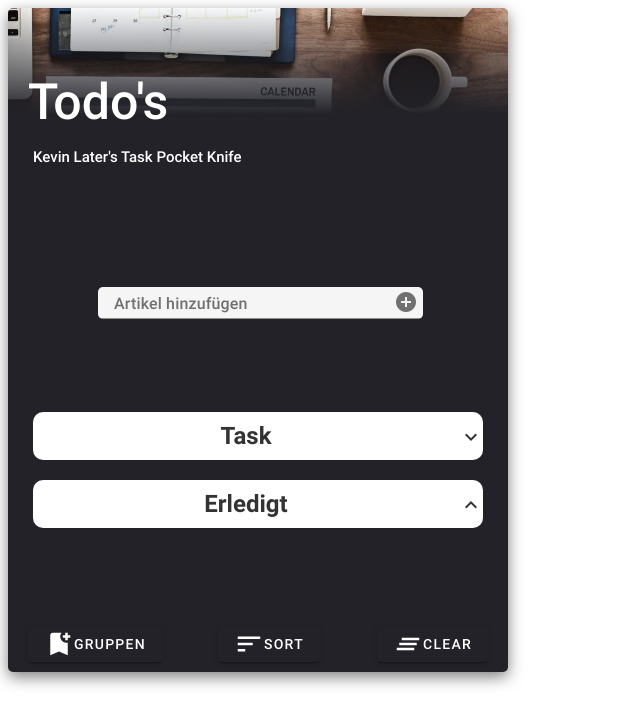
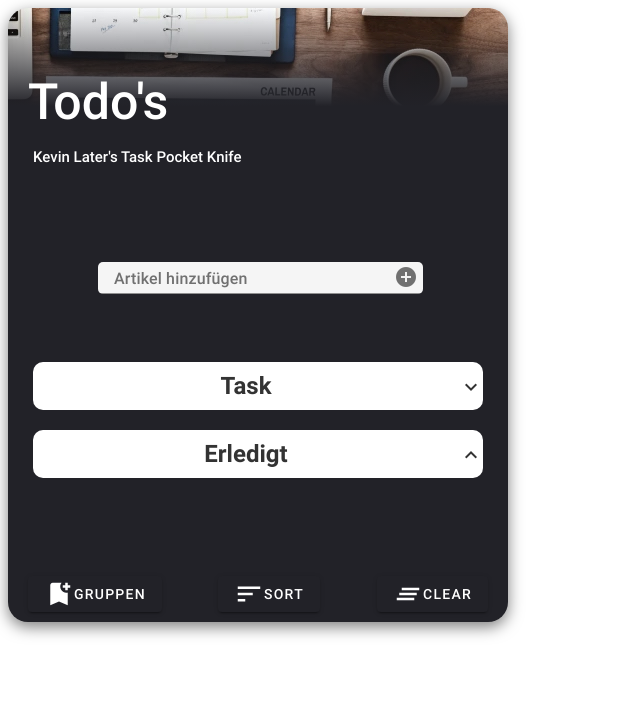
Before and after one commit to laterkevin/List-App, a React (Create React App) app: page / in a window 1280 px wide. Shown: the top 726 px of the page, without its empty margins (0-640 px from the left). Built offline with nearby package versions, Linux system fonts and the light colour scheme.

Commit message:
CSS adjustments

```diff
--- a/public/css/styles.css
+++ b/public/css/styles.css
@@ -8,7 +8,7 @@
     background-attachment: inherit;
     background-size: inherit;
     box-shadow: 0px 5px 15px rgba(0, 0, 0, 0.5);
-    border-radius: 5px;
+    border-radius: 20px;
 }
 
 #container {
@@ -30,11 +30,11 @@ h2, dd {
 }
 
 .aktiv {
-    background: linear-gradient(to right, black, #8b644e);
+    background: linear-gradient(to right, black, #314566);
 }
 
 .inaktiv {
-    background: linear-gradient(to right, black, #8b644e);
+    background: linear-gradient(to right, black, #314566);
     //*background-color: #222228*/
 }
 
@@ -115,7 +115,6 @@ dd input[type="search"] {
 
 .mdc-text-field {
     height: 2rem;
-    margin: 5%;
     border-radius: 5px;
     width: 65%;
     margin-left: 18%;
```
